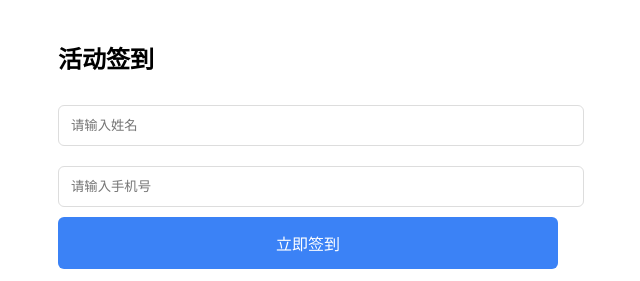
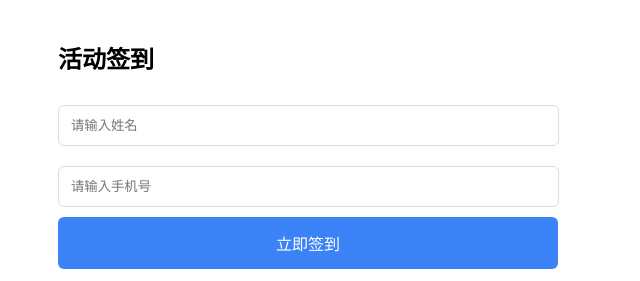
Before and after one commit to 916489027-dev/checkin-page, a plain HTML site: page index.html in a window 1280 px wide. Shown: the full height of the page, 332-972 px from the left. Drawn offline with Linux system fonts and the light colour scheme.

Commit message:
Update index.html

```diff
--- a/index.html
+++ b/index.html
@@ -6,7 +6,7 @@
   <title>扫码签到</title>
   <style>
     body { font-family: -apple-system, sans-serif; padding: 20px; max-width: 500px; margin: 0 auto; }
-    input { width: 100%; padding: 12px; margin: 10px 0; border: 1px solid #ddd; border-radius: 6px; }
+    input { width: 95%; padding: 12px; margin: 10px 0; border: 1px solid #ddd; border-radius: 6px; }
     button { width: 100%; padding: 14px; background: #3B82F6; color: white; border: none; border-radius: 6px; font-size: 16px; }
     #msg { margin-top: 15px; text-align: center; min-height: 24px; }
   </style>
```
